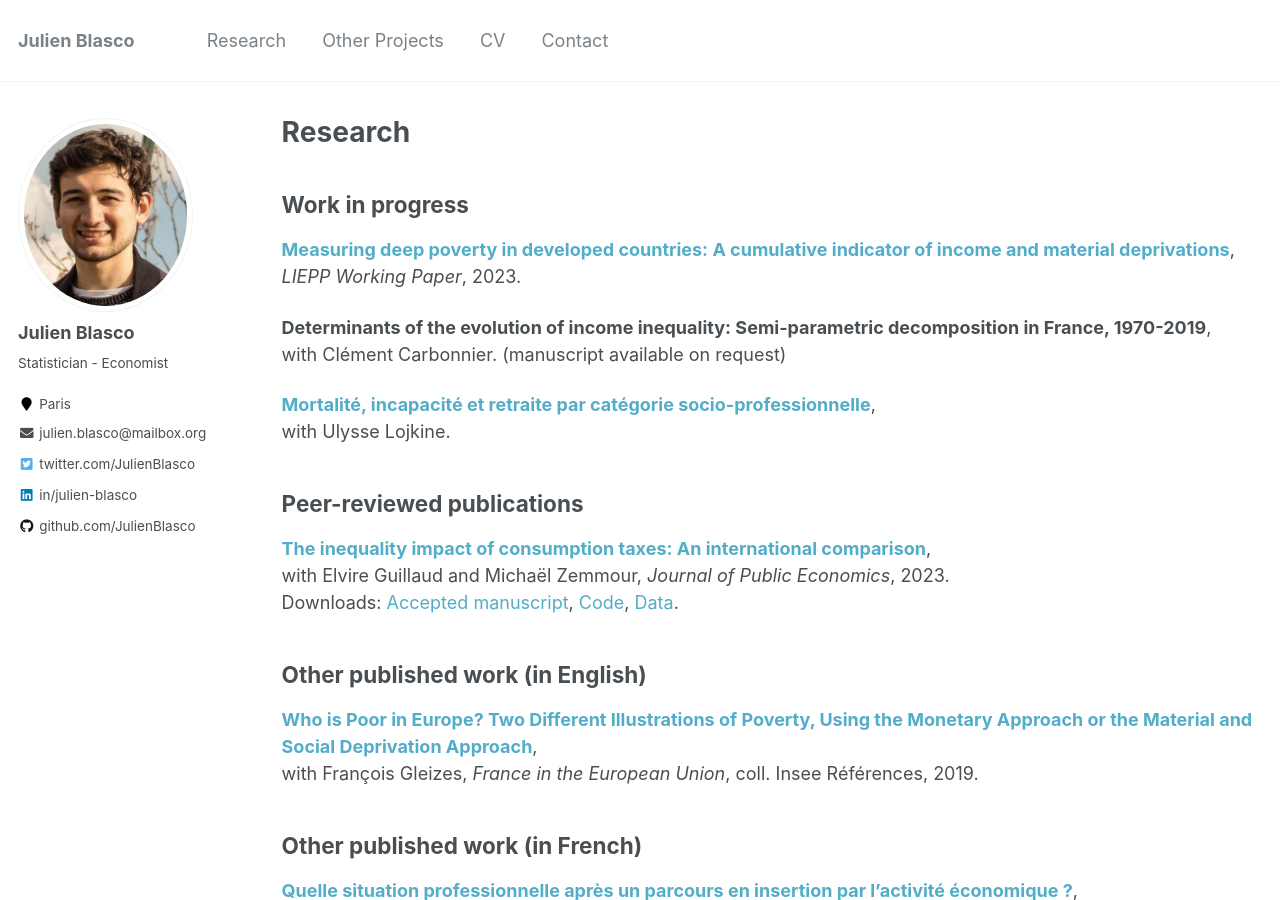
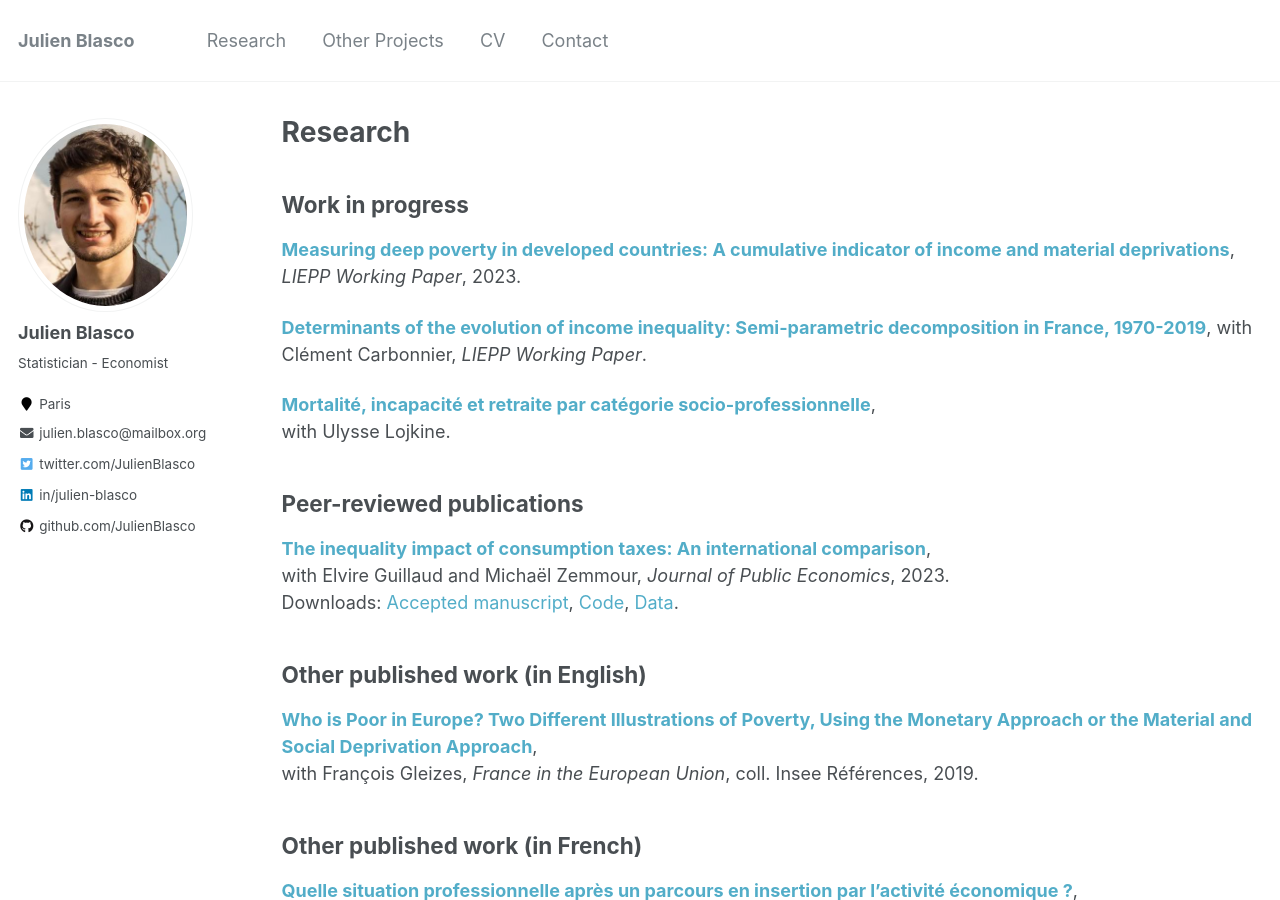
Before and after one commit to JulienBlasco/julienblasco.github.io, a Jekyll site: the page built from _pages/research.md, in a window 1280 px wide and 900 px high. Built offline with Jekyll 4.4.1, drawn with Linux system fonts in a browser that asks for light colours.

Commit message:
Update research.md

```diff
--- a/_pages/research.md
+++ b/_pages/research.md
@@ -13,8 +13,8 @@ author_profile: true
 **[Measuring deep poverty in developed countries: A cumulative indicator of income and material deprivations](https://sciencespo.hal.science/hal-04342540)**, *LIEPP Working Paper*, 2023.
 
 
-**Determinants of the evolution of income inequality: Semi-parametric decomposition in France, 1970-2019**,
-with Clément Carbonnier. (manuscript available on request)
+**[Determinants of the evolution of income inequality: Semi-parametric decomposition in France, 1970-2019](https://sciencespo.hal.science/hal-04828965v2)**,
+with Clément Carbonnier, *LIEPP Working Paper*.
 
 **[Mortalité, incapacité et retraite par catégorie socio-professionnelle](https://hal.science/hal-04030089)**,
 with Ulysse Lojkine.
```
